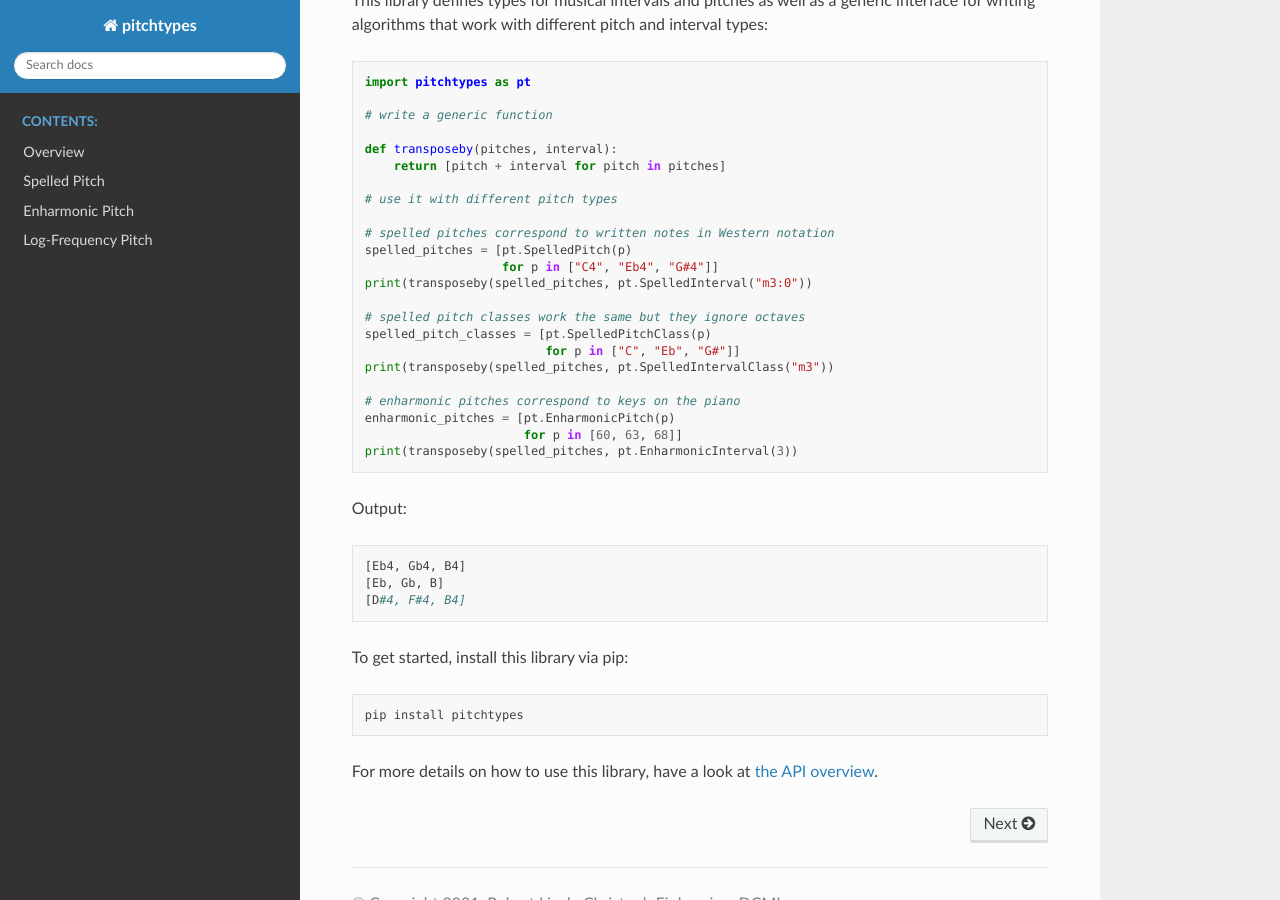
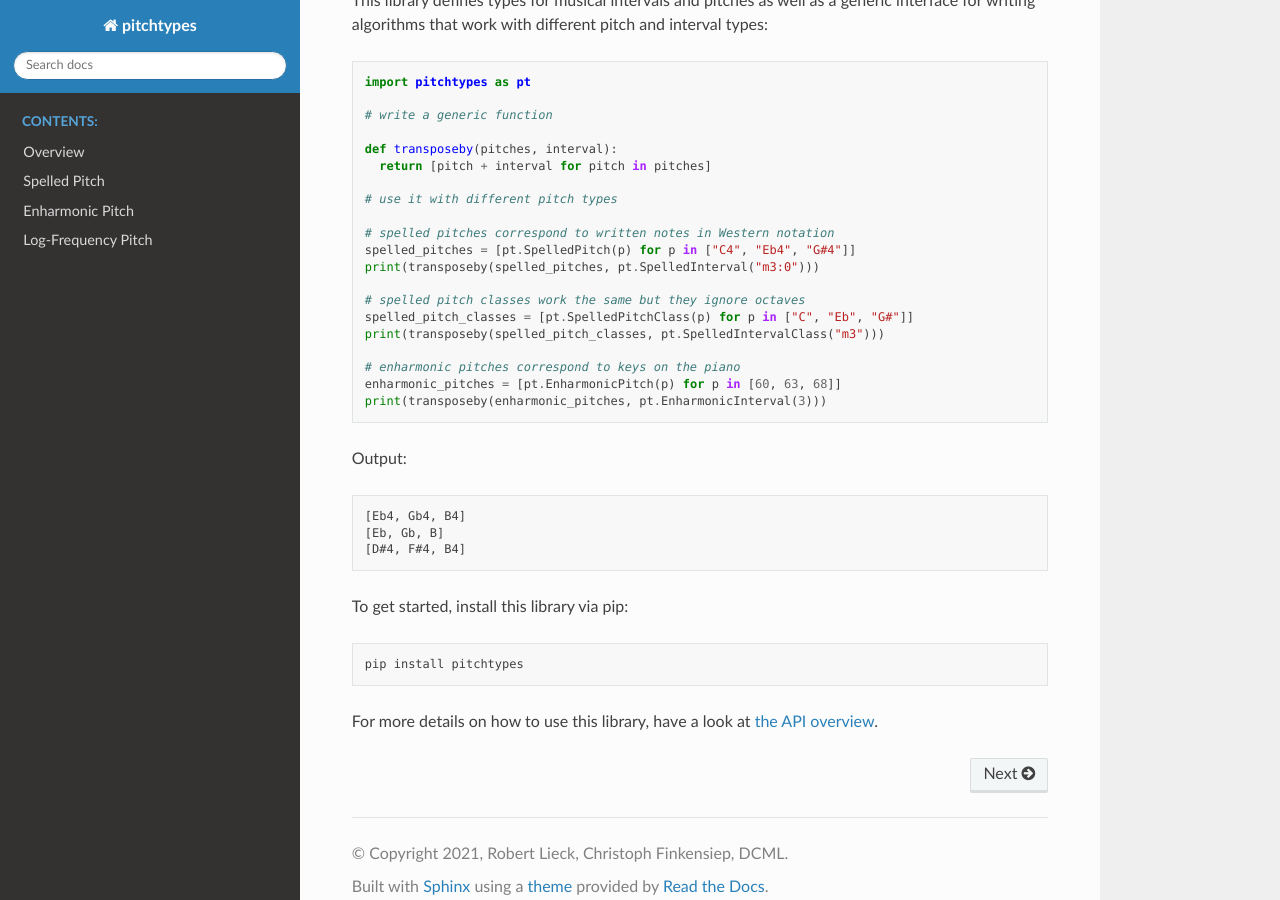
Before and after one commit to DCMLab/pitchtypes, a Sphinx documentation site: the page built from docs/index.rst, in a window 1280 px wide and 900 px high, scrolled down 807 px. Built offline with Sphinx 7.4.7 and the Read the Docs theme 2.0.0, drawn with Linux system fonts in a browser that asks for light colours.

Commit message:
fix intro example

```diff
--- a/docs/index.rst
+++ b/docs/index.rst
@@ -26,37 +26,38 @@ For other (and mostly compatible) implementations see:
 
 This library defines types for musical intervals and pitches
 as well as a generic interface for writing algorithms
-that work with different pitch and interval types::
+that work with different pitch and interval types:
 
-  import pitchtypes as pt
+.. testcode::
 
-  # write a generic function
+   import pitchtypes as pt
 
-  def transposeby(pitches, interval):
-      return [pitch + interval for pitch in pitches]
+   # write a generic function
 
-  # use it with different pitch types
+   def transposeby(pitches, interval):
+     return [pitch + interval for pitch in pitches]
 
-  # spelled pitches correspond to written notes in Western notation
-  spelled_pitches = [pt.SpelledPitch(p)
-                     for p in ["C4", "Eb4", "G#4"]]
-  print(transposeby(spelled_pitches, pt.SpelledInterval("m3:0"))
+   # use it with different pitch types
 
-  # spelled pitch classes work the same but they ignore octaves
-  spelled_pitch_classes = [pt.SpelledPitchClass(p)
-                           for p in ["C", "Eb", "G#"]]
-  print(transposeby(spelled_pitches, pt.SpelledIntervalClass("m3"))
+   # spelled pitches correspond to written notes in Western notation
+   spelled_pitches = [pt.SpelledPitch(p) for p in ["C4", "Eb4", "G#4"]]
+   print(transposeby(spelled_pitches, pt.SpelledInterval("m3:0")))
 
-  # enharmonic pitches correspond to keys on the piano
-  enharmonic_pitches = [pt.EnharmonicPitch(p)
-                        for p in [60, 63, 68]]
-  print(transposeby(spelled_pitches, pt.EnharmonicInterval(3))
+   # spelled pitch classes work the same but they ignore octaves
+   spelled_pitch_classes = [pt.SpelledPitchClass(p) for p in ["C", "Eb", "G#"]]
+   print(transposeby(spelled_pitch_classes, pt.SpelledIntervalClass("m3")))
 
-Output::
+   # enharmonic pitches correspond to keys on the piano
+   enharmonic_pitches = [pt.EnharmonicPitch(p) for p in [60, 63, 68]]
+   print(transposeby(enharmonic_pitches, pt.EnharmonicInterval(3)))
 
-  [Eb4, Gb4, B4]
-  [Eb, Gb, B]
-  [D#4, F#4, B4]
+Output:
+
+.. testoutput::
+
+   [Eb4, Gb4, B4]
+   [Eb, Gb, B]
+   [D#4, F#4, B4]
 
 To get started, install this library via pip::
 
```
